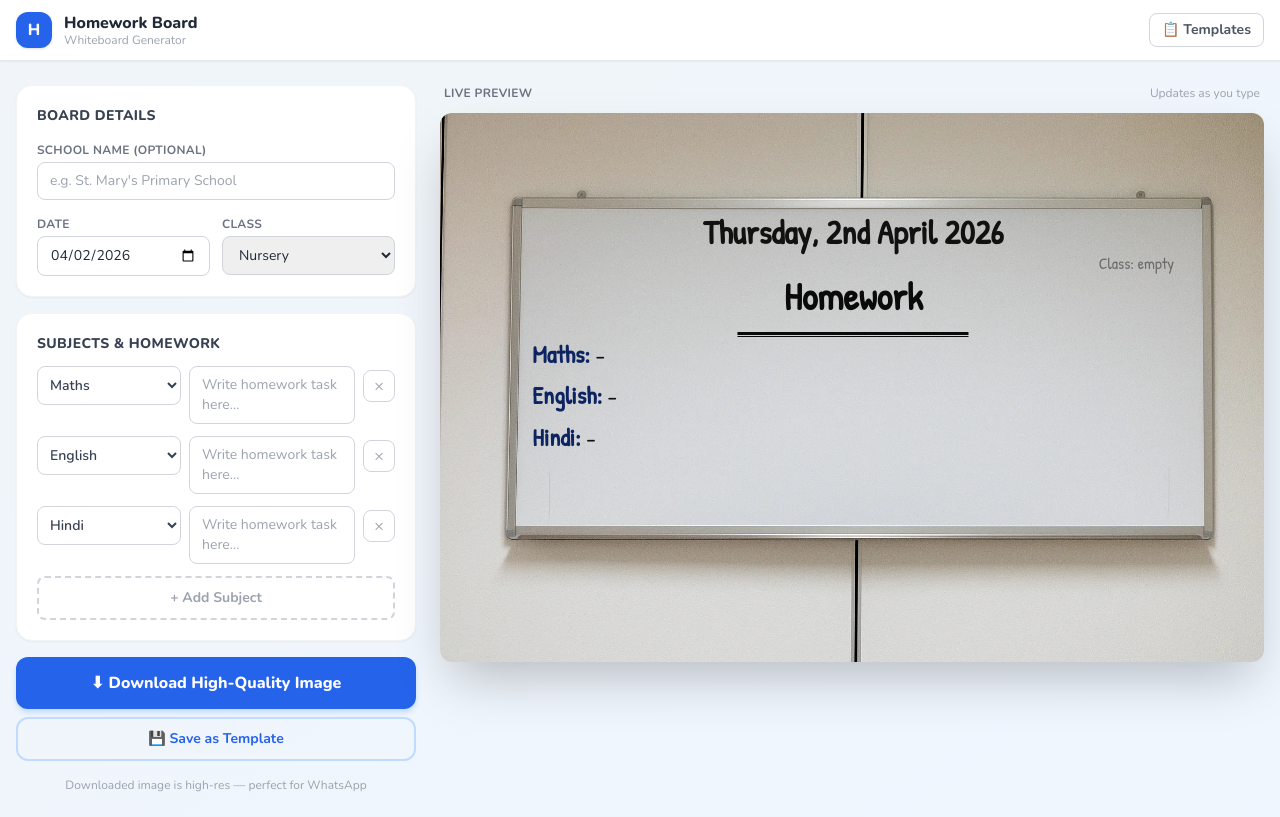
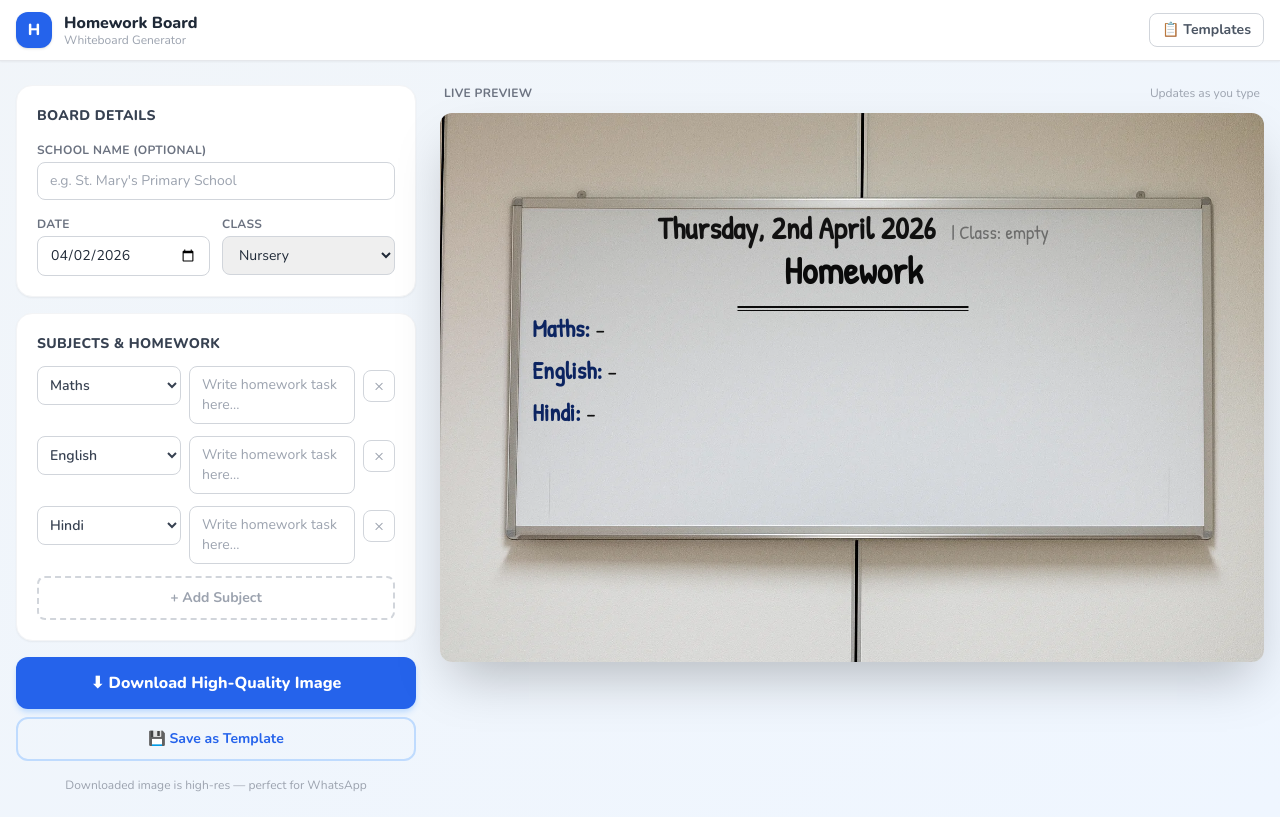
Before and after one commit to Dawar-Anwar-Khan/Diary-app, a Next.js app: page / in a window 1280 px wide. Built offline with nearby package versions, Linux system fonts and the light colour scheme.

Commit message:
adjusted the vertical space

```diff
--- a/src/app/components/WhiteboardMockup.tsx
+++ b/src/app/components/WhiteboardMockup.tsx
@@ -13,18 +13,37 @@ interface Props {
 function formatDate(dateStr: string) {
   const d = new Date(dateStr + "T00:00:00");
   const days = [
-    "Sunday","Monday","Tuesday","Wednesday",
-    "Thursday","Friday","Saturday",
+    "Sunday",
+    "Monday",
+    "Tuesday",
+    "Wednesday",
+    "Thursday",
+    "Friday",
+    "Saturday",
   ];
   const months = [
-    "January","February","March","April","May","June",
-    "July","August","September","October","November","December",
+    "January",
+    "February",
+    "March",
+    "April",
+    "May",
+    "June",
+    "July",
+    "August",
+    "September",
+    "October",
+    "November",
+    "December",
   ];
   const day = d.getDate();
   const suffix =
-    day === 1 || day === 21 || day === 31 ? "st" :
-    day === 2 || day === 22 ? "nd" :
-    day === 3 || day === 23 ? "rd" : "th";
+    day === 1 || day === 21 || day === 31
+      ? "st"
+      : day === 2 || day === 22
+        ? "nd"
+        : day === 3 || day === 23
+          ? "rd"
+          : "th";
   return `${days[d.getDay()]}, ${day}${suffix} ${months[d.getMonth()]} ${d.getFullYear()}`;
 }
 
@@ -46,10 +65,7 @@ export default function WhiteboardMockup({
         width: 86.54%  height: 66.63%
       Text gets an inner padding of ~4% on each side.
     */
-    <div
-      className="relative w-full"
-      style={{ aspectRatio: "1308 / 872" }}
-    >
+    <div className="relative w-full" style={{ aspectRatio: "1308 / 872" }}>
       {/* ── REAL PHOTO ── */}
       <Image
         src="/whiteboard.webp"
@@ -64,9 +80,9 @@ export default function WhiteboardMockup({
       <div
         className="absolute"
         style={{
-          left:   "6.88%",
-          top:    "12.96%",
-          width:  "86.54%",
+          left: "6.88%",
+          top: "12.96%",
+          width: "86.54%",
           height: "66.63%",
           // Slightly darken the board so marker text pops (looks written on)
           // background: "rgba(0,0,0,0.01)",
@@ -78,14 +94,13 @@ export default function WhiteboardMockup({
         <div
           className="w-full h-full flex flex-col"
           style={{
-            paddingLeft:   "5%",
-            paddingRight:  "5%",
-            paddingTop:    "4%",
-            paddingBottom: "3%",
+            paddingLeft: "5%",
+            paddingRight: "5%",
+            paddingTop: "2.5%",
+            paddingBottom: "2%",
             gap: 0,
           }}
         >
-
           {/* School name */}
           {schoolName?.trim() && (
             <div
@@ -102,31 +117,38 @@ export default function WhiteboardMockup({
             </div>
           )}
 
-          {/* Date */}
+          {/* Date + Class on same row */}
           <div
-            className="text-center font-bold"
             style={{
-              fontSize: "clamp(13px, 2.6vw, 38px)",
+              display: "flex",
+              alignItems: "baseline",
+              justifyContent: "center",
+              gap: "1em",
+              marginTop:"1.5%",
+              marginBottom: "0.4%",
+              fontFamily: "'Patrick Hand', cursive",
+            }}
+          >
+            <div
+              className="font-bold"
+              style={{
+                fontSize: "clamp(13px, 2.4vw, 34px)",
                 color: "#111",
-              lineHeight: 1.15,
-              // marginBottom: "0.5%",
-              fontFamily: "'Patrick Hand', cursive",
+                lineHeight: 1.1,
               }}
             >
               {formatDate(dateStr)}
             </div>
-
-          {/* Class — right aligned */}
             <div
-            className="text-right"
               style={{
-              fontSize: "clamp(8px, 1.25vw, 18px)",
+                textAlign:"right",
+                fontSize: "clamp(10px, 1.5vw, 19px)",
                 color: "rgba(40,40,40,0.55)",
-              // marginBottom: "1%",
-              fontFamily: "'Patrick Hand', cursive",
+                whiteSpace: "nowrap",
               }}
             >
-            Class: {className}
+              | Class: {className}
+            </div>
           </div>
 
           {/* Dashed divider */}
@@ -146,7 +168,7 @@ export default function WhiteboardMockup({
               lineHeight: 1.1,
               marginBottom: "1%",
               fontFamily: "'Patrick Hand', cursive",
-              paddingBottom:7
+              paddingBottom: 7,
             }}
           >
             Homework
@@ -225,7 +247,6 @@ export default function WhiteboardMockup({
               );
             })}
           </div>
-
         </div>
       </div>
     </div>
```
Lines whose indentation alone changed are shown as unchanged.
